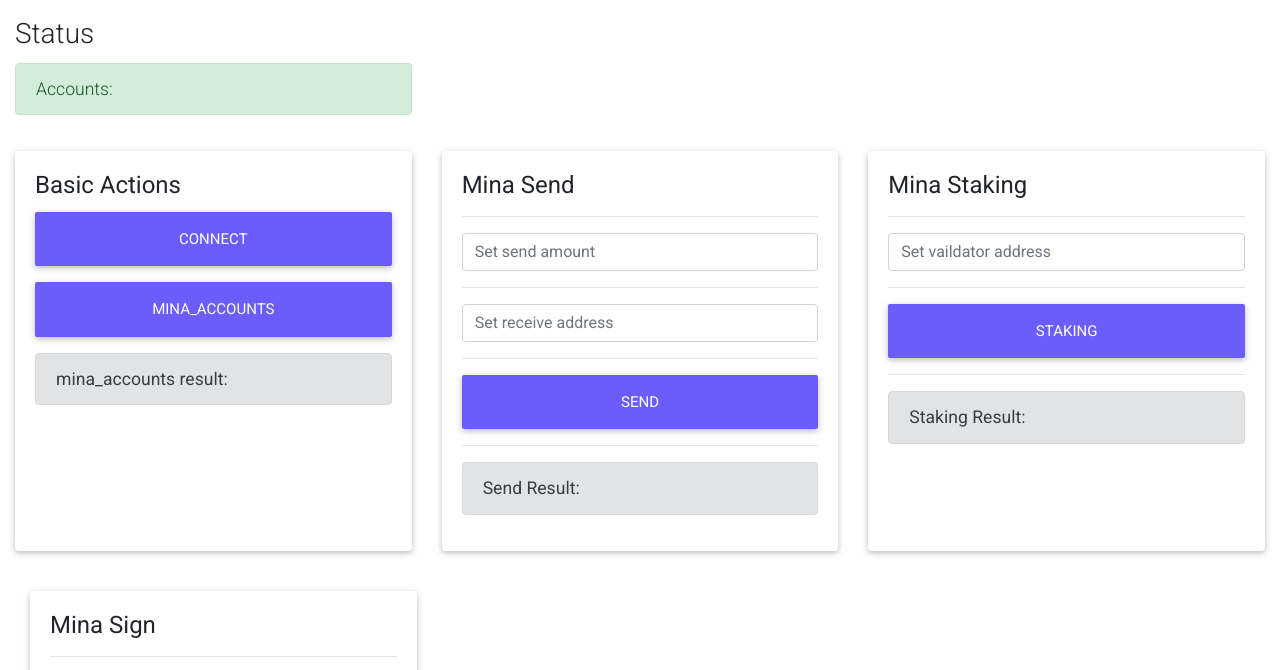
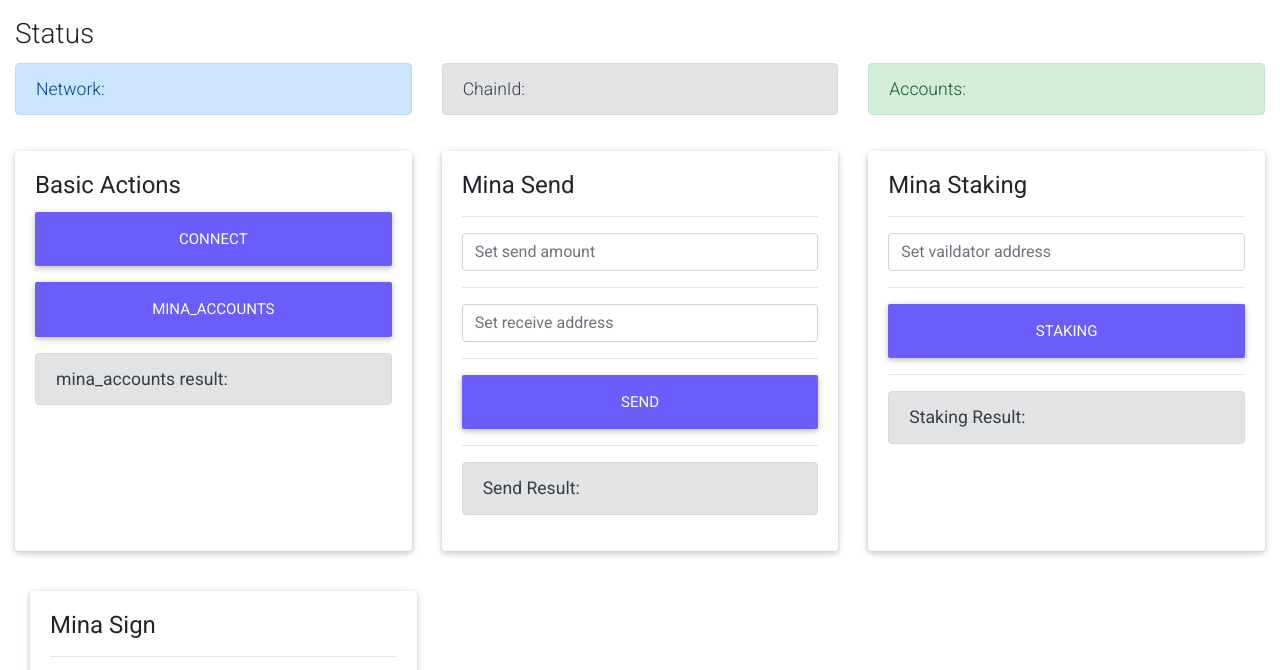
Before and after one commit to aurowallet/test-zkapp, a website built with webpack: page src/index.html in a window 1280 px wide. Shown: the part 79-749 px from the top of the page. Built offline with nearby package versions, Linux system fonts and the light colour scheme.

Commit message:
add changinChange listener

```diff
--- a/src/index.html
+++ b/src/index.html
@@ -25,6 +25,17 @@
       </h3>
 
       <div class="row">
+        <div class="col-xl-4 col-lg-6 col-md-12 col-sm-12 col-12">
+          <p class="info-text alert alert-primary">
+            Network: <span id="network"></span>
+          </p>
+        </div>
+        <div class="col-xl-4 col-lg-6 col-md-12 col-sm-12 col-12">
+          <p class="info-text alert alert-secondary">
+            ChainId: <span id="chainId"></span>
+          </p>
+        </div>
+
         <div class="col-xl-4 col-lg-6 col-md-12 col-sm-12 col-12">
           <p class="info-text alert alert-success">
             Accounts: <span id="accounts"></span>
--- a/src/index.js
+++ b/src/index.js
@@ -125,8 +125,15 @@
   setTimeout(() => {
     if (window.mina) {
       window.mina.on('accountsChanged',handleNewAccounts)
+      window.mina.on('chainChanged',handleChainChange)
     }
   }, 200);
+
+  const networkDiv = document.getElementById('network')
+  function handleChainChange(newChain) {
+    networkDiv.innerHTML = newChain
+  }
+
 
   function handleNewAccounts(newAccounts) {
     if (Array.isArray(newAccounts)) {
```
Also changed, not shown: dist/bundle.js, dist/index.html, dist/index.js, 1 other file.
